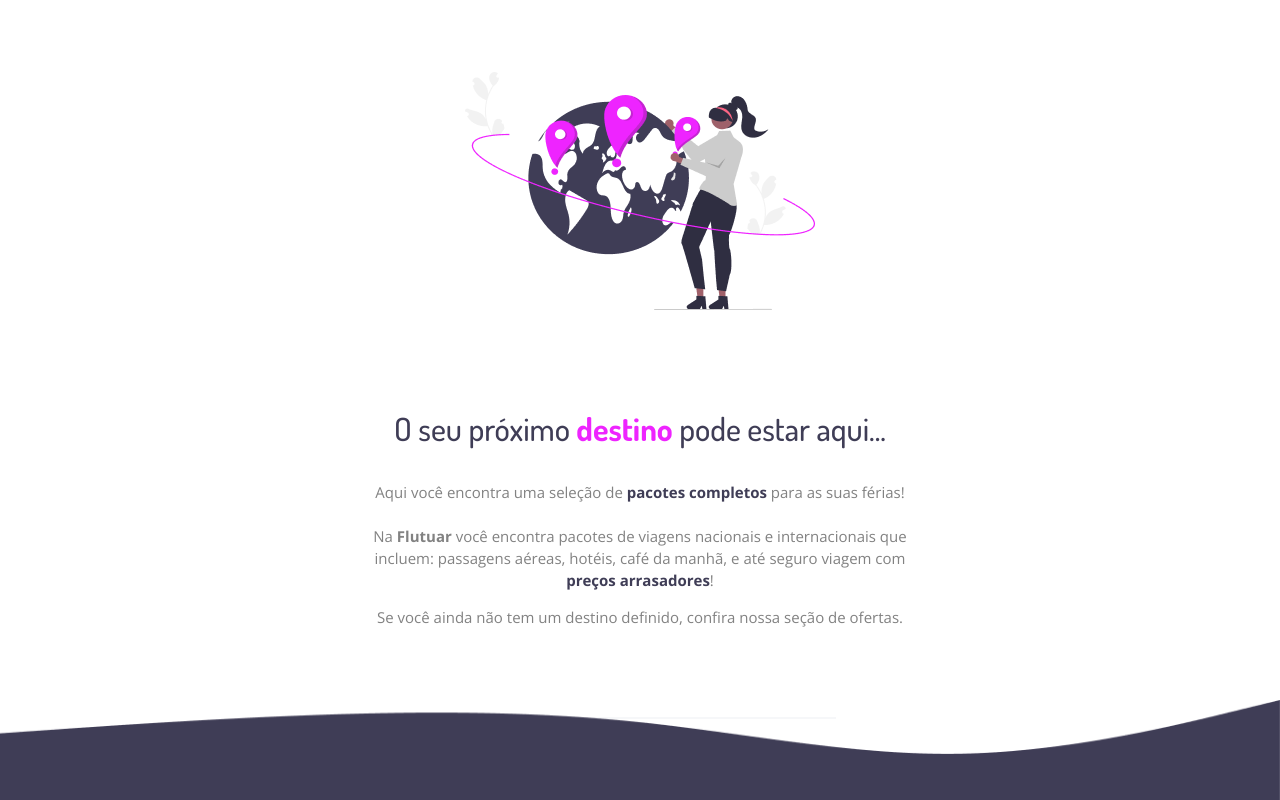
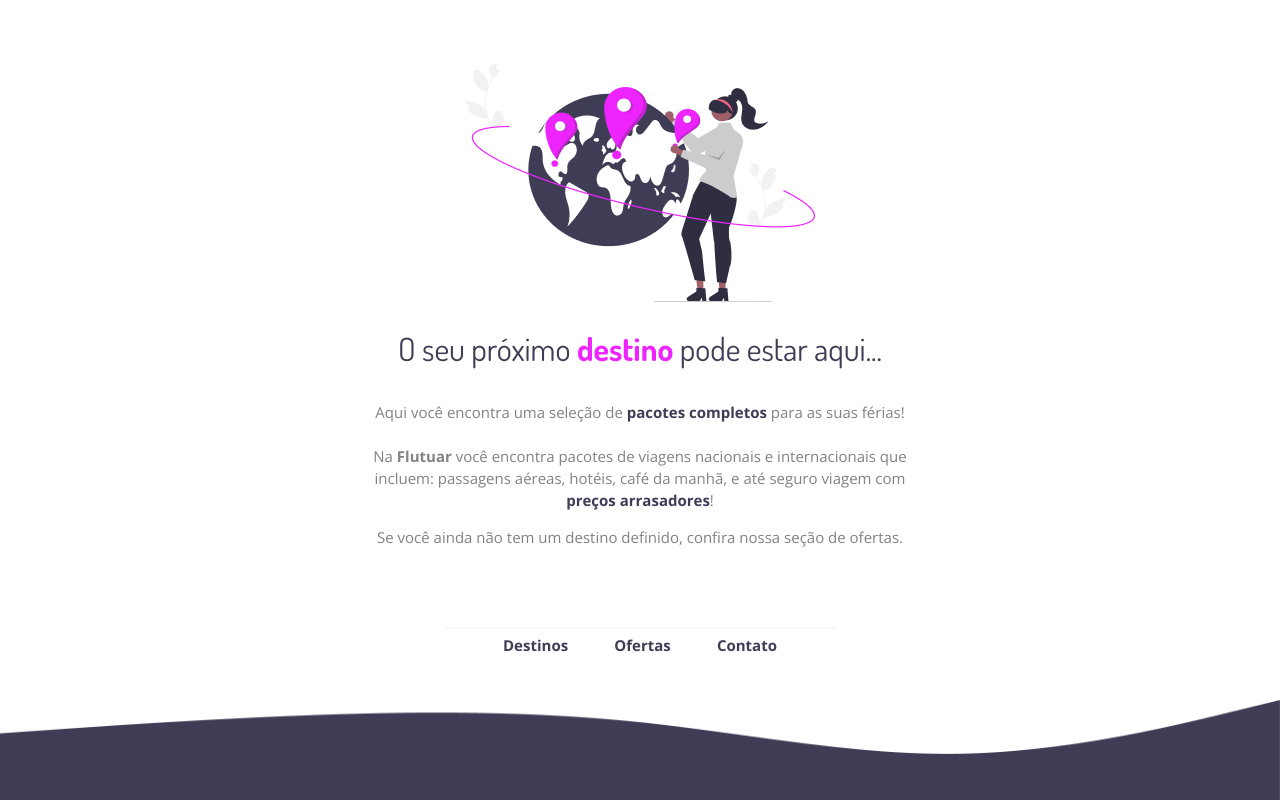
Before and after one commit to nathaliagiul/css-pageFigma1, a plain HTML site: page index.html in a window 1280 px wide. Drawn offline with nearby package versions, Linux system fonts and the light colour scheme.

Commit message:
Refactory

```diff
--- a/style.css
+++ b/style.css
@@ -6,11 +6,7 @@ body {
 
 #main {
     width: 592px;
-    margin: 0 auto 72px;
-}
-
-#main img {
-    margin: 72px;
+    margin: 64px auto 64px;
 }
 
 a {
@@ -18,8 +14,6 @@ a {
     text-align: center;
     font-family: "Open Sans";
     font-size: 15px;
-    font-style: normal;
-    font-weight: 700;
 }
 
 p {
@@ -27,14 +21,11 @@ p {
     text-align: center;
     font-family: "Open Sans";
     font-size: 15px;
-    font-style: normal;
-    font-weight: 400;
     line-height: 22px;
 }
 
 p strong {
     color: #3F3D56;
-    font-weight: 700;
 }
 
 p span {
@@ -46,10 +37,10 @@ h1 {
   color: #3F3D56;
   font-family: "Dosis", "ExtraLight 200";
   text-align: center;
-  font-style: normal;
-  font-weight: 500;
   font-size: 32px;;
   margin-bottom: 32px;
+  font-weight: normal;
+
 }
 
 h1 span {
@@ -59,19 +50,18 @@ h1 span {
 
 #footer {
   color: #7d7987;
-  font-size: 14px;
-  line-height: 28px;
+  font-weight: bold;
 }
 
 #footer a + a {
-    margin-left: 28px;
+    margin-left: 42px;
 }
 
 .line {
     width: 391px;
     height: 0;
 
-    margin: 8px auto 8px;
+    margin: 16px auto 16px;
 
     border: 1px solid #ECEFF2;
 }
```
